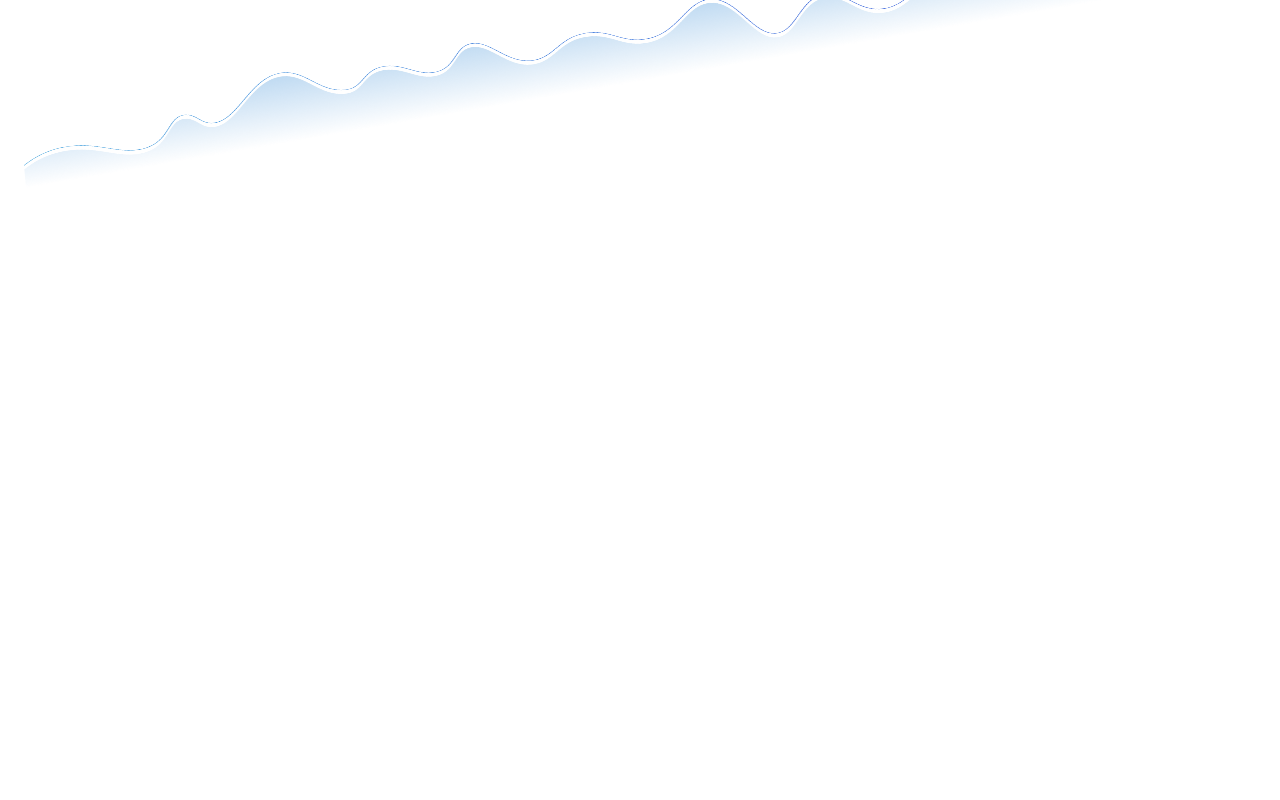
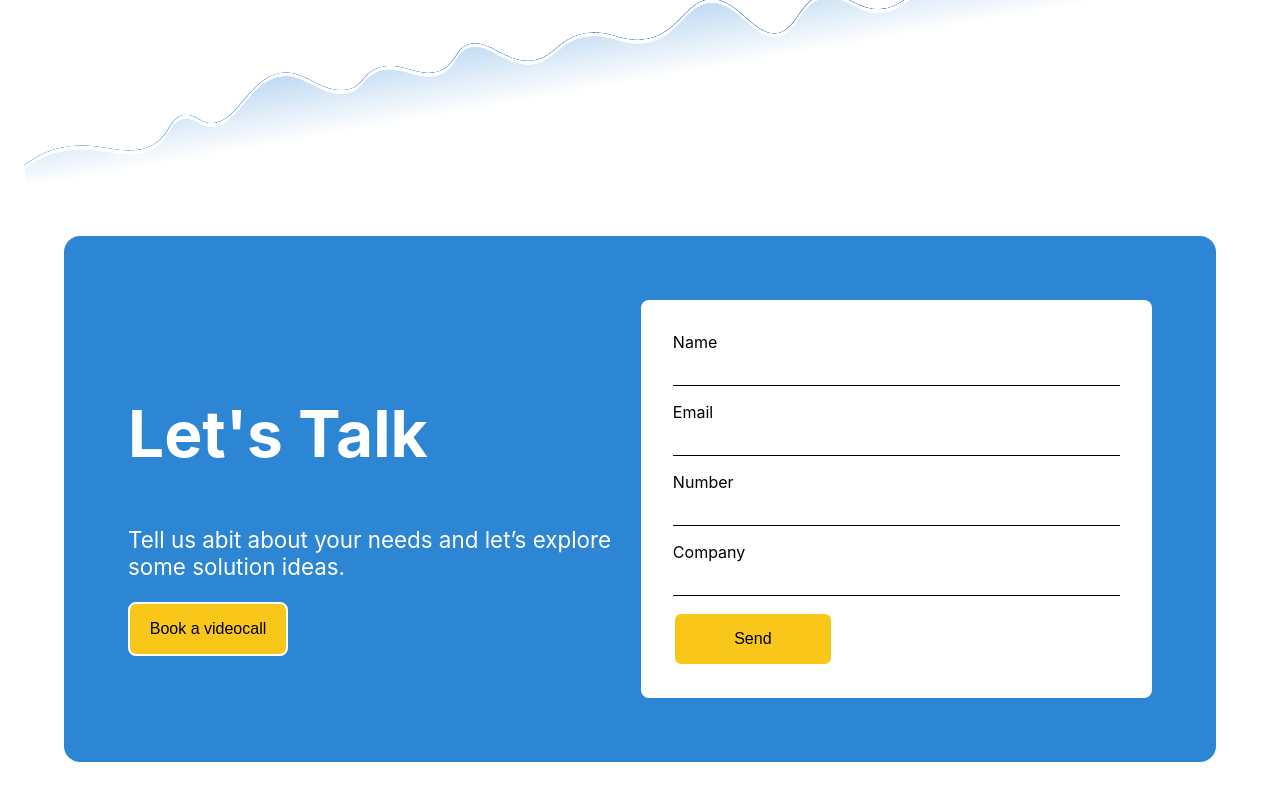
Before and after one commit to seifeddinesaad01/SaravaSales-Landing-Page, a React (Create React App) app: page / in a window 1280 px wide. Shown: the part 3517-4317 px from the top of the page. Before the commit the page ends 3743 px from the top, so only its background shows below. Built offline with nearby package versions, Linux system fonts and the light colour scheme.

Commit message:
form implementation

```diff
--- a/src/App.css
+++ b/src/App.css
@@ -239,3 +239,25 @@
   align-items: center;
   gap: 2rem;
 }
+
+
+.form__container{
+  margin: 4rem;
+  background-color: #2D86D4;
+  padding: 4rem;
+  border-radius: 16px;
+  display: flex;
+  justify-content: space-between;
+  align-items: center;
+
+}
+
+.form{
+  background-color: #fff;
+  display: flex;
+  flex-direction: column;
+  width: 616px;
+  padding: 2rem;
+  gap: 1rem;
+  border-radius: 8px;
+}
--- a/src/components/Form/Form.jsx
+++ b/src/components/Form/Form.jsx
@@ -1,12 +1,26 @@
 import React from "react";
 
 const Form = () => {
-  return <div className="form__container">
-    <div className="form__left">
-
+  return (
+    <div className="form__container">
+      <div className="form__left">
+        <h2 style={{color: '#fff', fontSize: '4rem'}}>Let's Talk</h2>
+        <p style={{color: '#fff', fontSize: '1.4rem'}}>Tell us abit about your needs and let’s explore some solution ideas.</p>
+        <button className="hero__btn">Book a videocall</button>
+      </div>
+      <form className="form">
+        <label>Name</label>
+        <input type="text" style={{border: 'none', borderBottom: '1px solid black'}} />
+        <label>Email</label>
+        <input type="text" style={{border: 'none', borderBottom: '1px solid black'}} />
+        <label>Number</label>
+        <input type="text" style={{border: 'none', borderBottom: '1px solid black'}} />
+        <label>Company</label>
+        <input type="text" style={{border: 'none', borderBottom: '1px solid black'}} />
+        <button className="hero__btn">Send</button>
+      </form>
     </div>
-    <form></form>
-  </div>;
+  );
 };
 
 export default Form;
```
